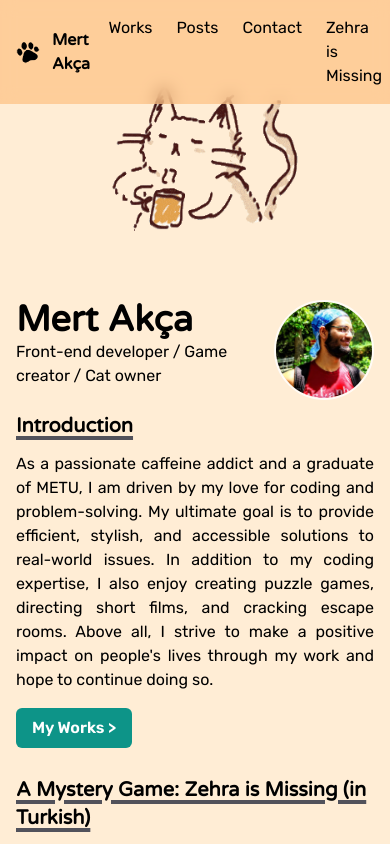
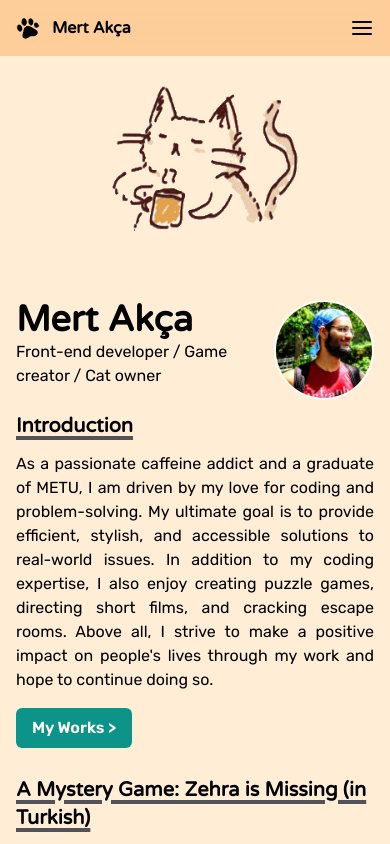
Before and after one commit to utarit/portfolio-website, a Next.js app: page / in a window 390 px wide. Shown: the top 844 px of the page. Built offline with nearby package versions, Linux system fonts and the light colour scheme.

Commit message:
fix mobile navbar

```diff
--- a/components/NavLink.tsx
+++ /dev/null
@@ -1,12 +0,0 @@
-import React, { ComponentProps } from "react";
-import Link from "next/link";
-
-const NavLink = (props: ComponentProps<typeof Link>) => {
-  return (
-    <Link className="hover:underline underline-offset-4" {...props}>
-      {props.children}
-    </Link>
-  );
-};
-
-export default NavLink;
--- a/components/Navbar.tsx
+++ b/components/Navbar.tsx
@@ -1,12 +1,10 @@
 "use client";
 
-import React, { useCallback, useEffect } from "react";
+import React from "react";
 import classNames from "classnames";
 import Image from "next/image";
 import Link from "next/link";
 import { usePathname } from "next/navigation";
-
-import NavLink from "./NavLink";
 
 const tabs = [
   {
@@ -30,8 +28,10 @@ const tabs = [
 const Navbar = () => {
   const pathname = usePathname();
 
+  const [isMenuOpen, setIsMenuOpen] = React.useState(false);
+
   return (
-    <header className="z-10 flex gap-5 py-2 pl-4 bg-orange-300 dark:bg-gray-900 bg-opacity-60 dark:bg-opacity-60 backdrop-blur fixed left-0 right-0">
+    <header className="z-10 flex justify-between gap-5 py-4 px-4 bg-orange-300 dark:bg-gray-900 bg-opacity-60 dark:bg-opacity-60 backdrop-blur fixed left-0 right-0">
       <Link href="/" className="group flex gap-3 items-center">
         <Image
           className="group-hover:rotate-[20deg] dark:invert"
@@ -43,22 +43,79 @@ const Navbar = () => {
         <h1>Mert Akça</h1>
       </Link>
 
-      <nav className="flex gap-2">
+      <nav className="hidden md:flex gap-2">
         {tabs.map((tab) => (
-          <NavLink
+          <Link
             key={tab.path}
             href={tab.path}
             className={classNames(
-              "p-2",
+              "hover:underline underline-offset-4 p-2",
               pathname.includes(tab.path) && "bg-teal-500"
             )}
           >
             {tab.label}
-          </NavLink>
+          </Link>
         ))}
       </nav>
+
+      <button
+        className="md:hidden"
+        onClick={() => {
+          setIsMenuOpen((prev) => !prev);
+        }}
+      >
+        <HamburgerButton />
+      </button>
+
+      {isMenuOpen && (
+        <nav className="fixed right-2 top-12 flex flex-col gap-2 bg-orange-300 dark:bg-gray-900">
+          {tabs.map((tab) => (
+            <Link
+              key={tab.path}
+              href={tab.path}
+              className={classNames(
+                "hover:underline underline-offset-4 p-2",
+                pathname.includes(tab.path) && "bg-teal-500"
+              )}
+            >
+              {tab.label}
+            </Link>
+          ))}
+        </nav>
+      )}
     </header>
   );
 };
 
+const HamburgerButton: React.FC = () => {
+  return (
+    <svg
+      width="24"
+      height="24"
+      viewBox="0 0 24 24"
+      fill="none"
+      xmlns="http://www.w3.org/2000/svg"
+    >
+      <path
+        d="M3 6H21"
+        stroke="currentColor"
+        strokeWidth="2"
+        strokeLinecap="round"
+      />
+      <path
+        d="M3 12H21"
+        stroke="currentColor"
+        strokeWidth="2"
+        strokeLinecap="round"
+      />
+      <path
+        d="M3 18H21"
+        stroke="currentColor"
+        strokeWidth="2"
+        strokeLinecap="round"
+      />
+    </svg>
+  );
+};
+
 export default Navbar;
```
